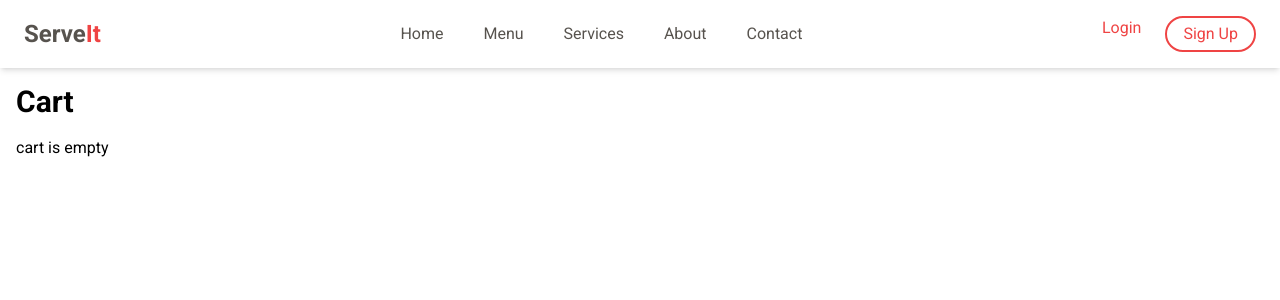
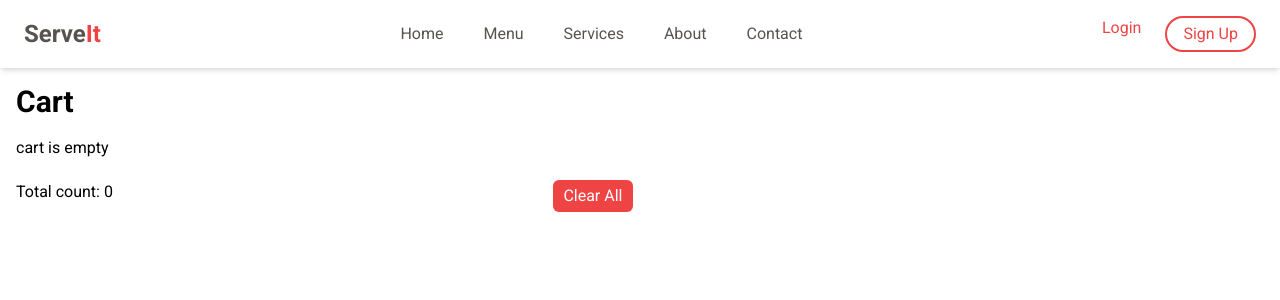
Before and after one commit to safeer234/food-order-website, a React (Vite) app: page /cart in a window 1280 px wide. Shown: the top 300 px of the page. Built offline with nearby package versions, Linux system fonts and the light colour scheme.

Commit message:
Fix cart

```diff
--- a/src/pages/Cart.jsx
+++ b/src/pages/Cart.jsx
@@ -25,7 +25,14 @@ function Cart() {
 
 
           </div>
-          <div className='flex gap-20 py-5'>
+
+
+            </div>
+
+
+        ))
+      )}
+       <div className='flex gap-20 py-5'>
          <p>Total count: {cartFoods.length}</p>
          <div className='px-90'>
           <button onClick={() =>dispatch(clearCart()) } className='bg-[#ef4444] duration-200 ease-in hover:bg-[#fca5a5] text-[white] p-1  text-center rounded-md w-20'>Clear All</button>
@@ -35,12 +42,6 @@ function Cart() {
 
       </div>
 
-            </div>
-
-
-        ))
-      )}
-
 
 
     </div>
```
